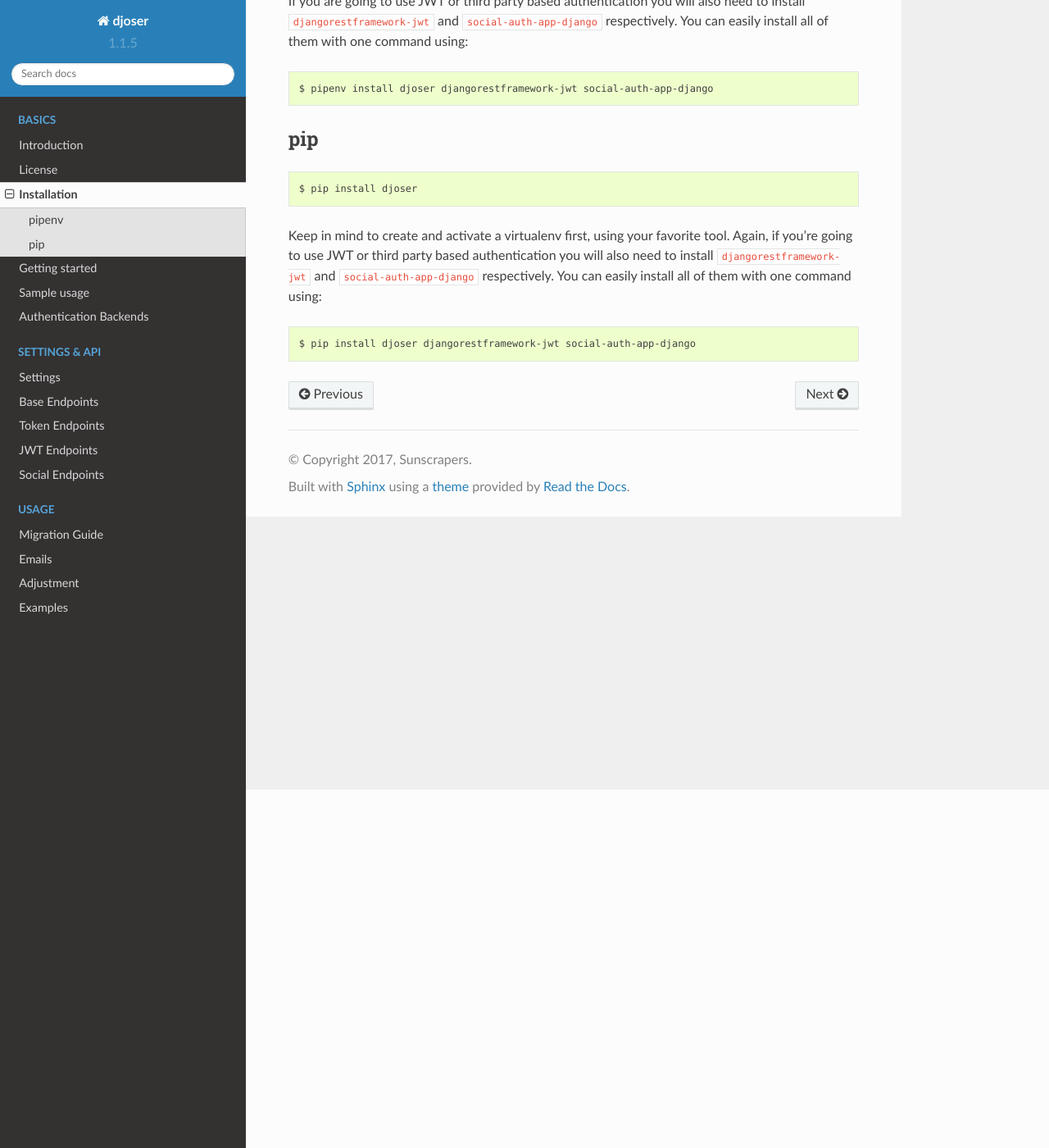
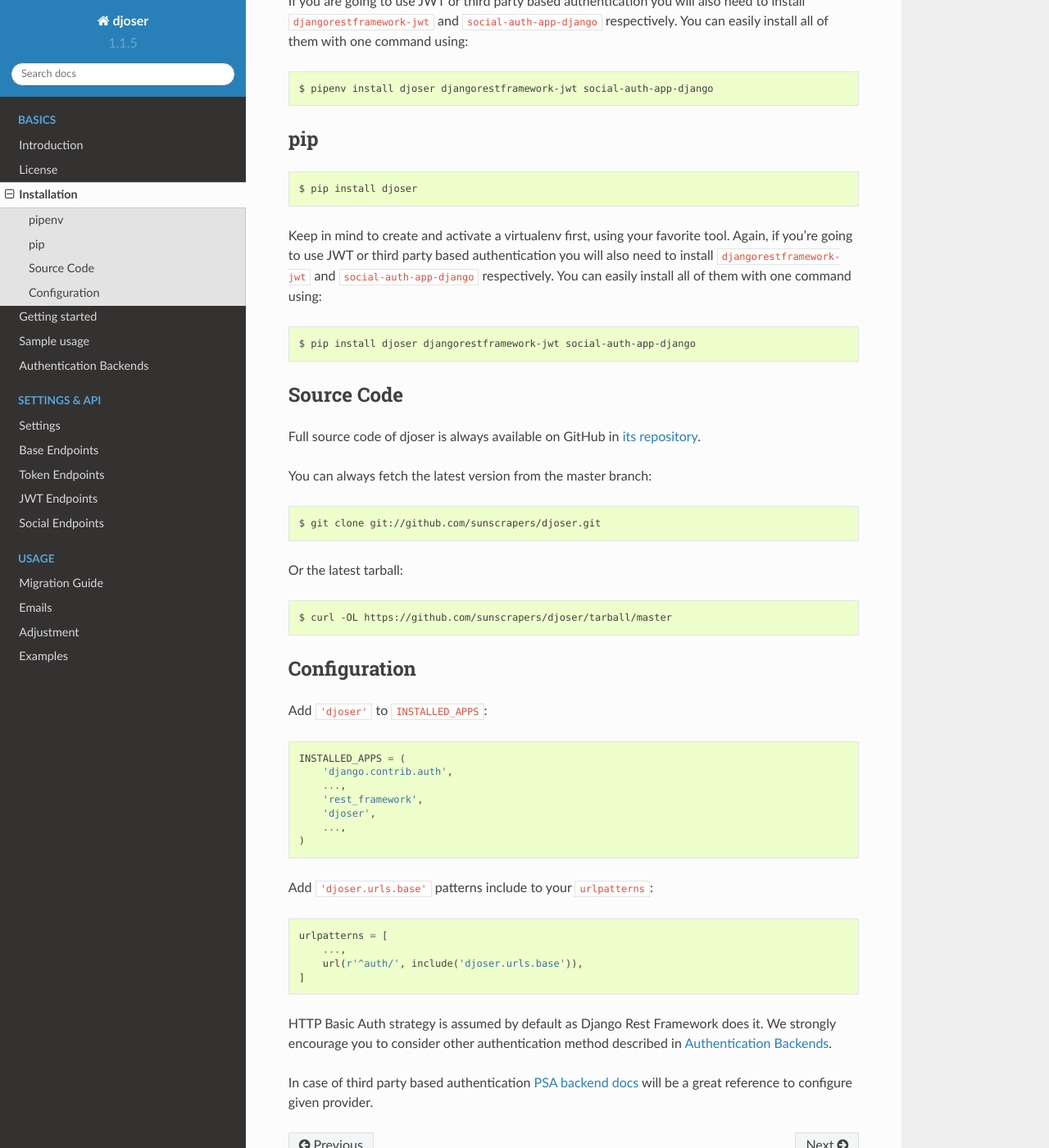
Before and after one commit to sunscrapers/djoser, a Sphinx documentation site: the page built from docs/source/installation.rst, in a window 1280 px wide and 1400 px high, scrolled down 437 px. Shown: the whole window at 82% size. Built offline with Sphinx 7.4.7 and the Read the Docs theme 2.0.0, drawn with Linux system fonts in a browser that asks for light colours.

Commit message:
Add configuration to installation docs
Add source code information to installation docs
Update Basic Auth discouragement to encouragement to use other auth
methods

```diff
--- a/docs/source/installation.rst
+++ b/docs/source/installation.rst
@@ -43,3 +43,55 @@ respectively. You can easily install all of them with one command using:
 .. code-block:: bash
 
     $ pip install djoser djangorestframework-jwt social-auth-app-django
+
+-----------
+Source Code
+-----------
+
+Full source code of djoser is always available on GitHub in
+`its repository <https://github.com/sunscrapers/djoser>`_.
+
+You can always fetch the latest version from the master branch:
+
+.. code-block:: bash
+
+    $ git clone git://github.com/sunscrapers/djoser.git
+
+Or the latest tarball:
+
+.. code-block:: bash
+
+    $ curl -OL https://github.com/sunscrapers/djoser/tarball/master
+
+-------------
+Configuration
+-------------
+
+Add ``'djoser'`` to ``INSTALLED_APPS``:
+
+.. code-block:: python
+
+    INSTALLED_APPS = (
+        'django.contrib.auth',
+        ...,
+        'rest_framework',
+        'djoser',
+        ...,
+    )
+
+Add ``'djoser.urls.base'`` patterns include to your ``urlpatterns``:
+
+.. code-block:: python
+
+    urlpatterns = [
+        ...,
+        url(r'^auth/', include('djoser.urls.base')),
+    ]
+
+HTTP Basic Auth strategy is assumed by default as Django Rest Framework does it.
+We strongly encourage you to consider other authentication method described in
+:ref:`authentication-backends`.
+
+In case of third party based authentication
+`PSA backend docs <https://python-social-auth.readthedocs.io/en/latest/backends/index.html#social-backends>`_
+will be a great reference to configure given provider.
```
